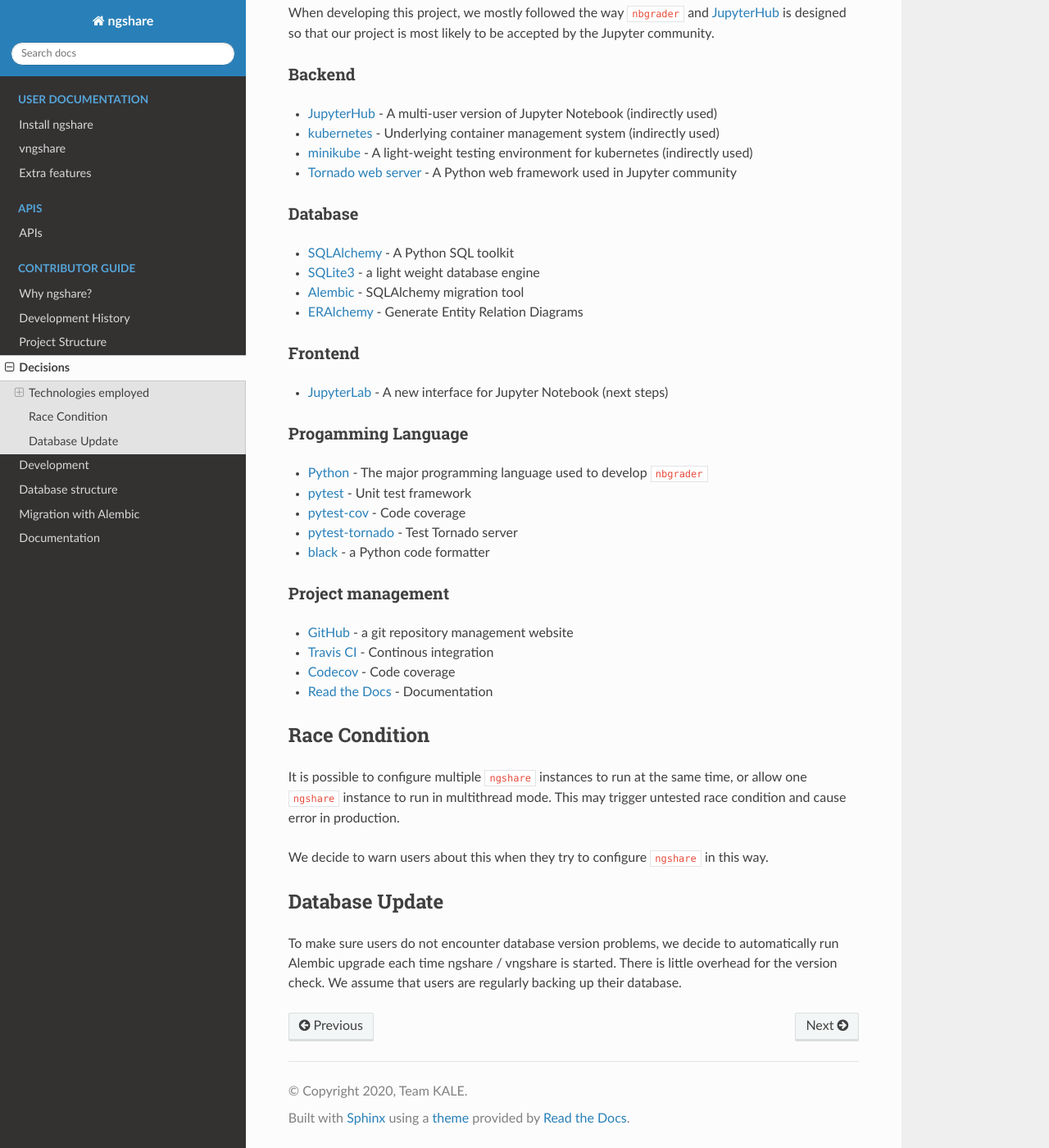
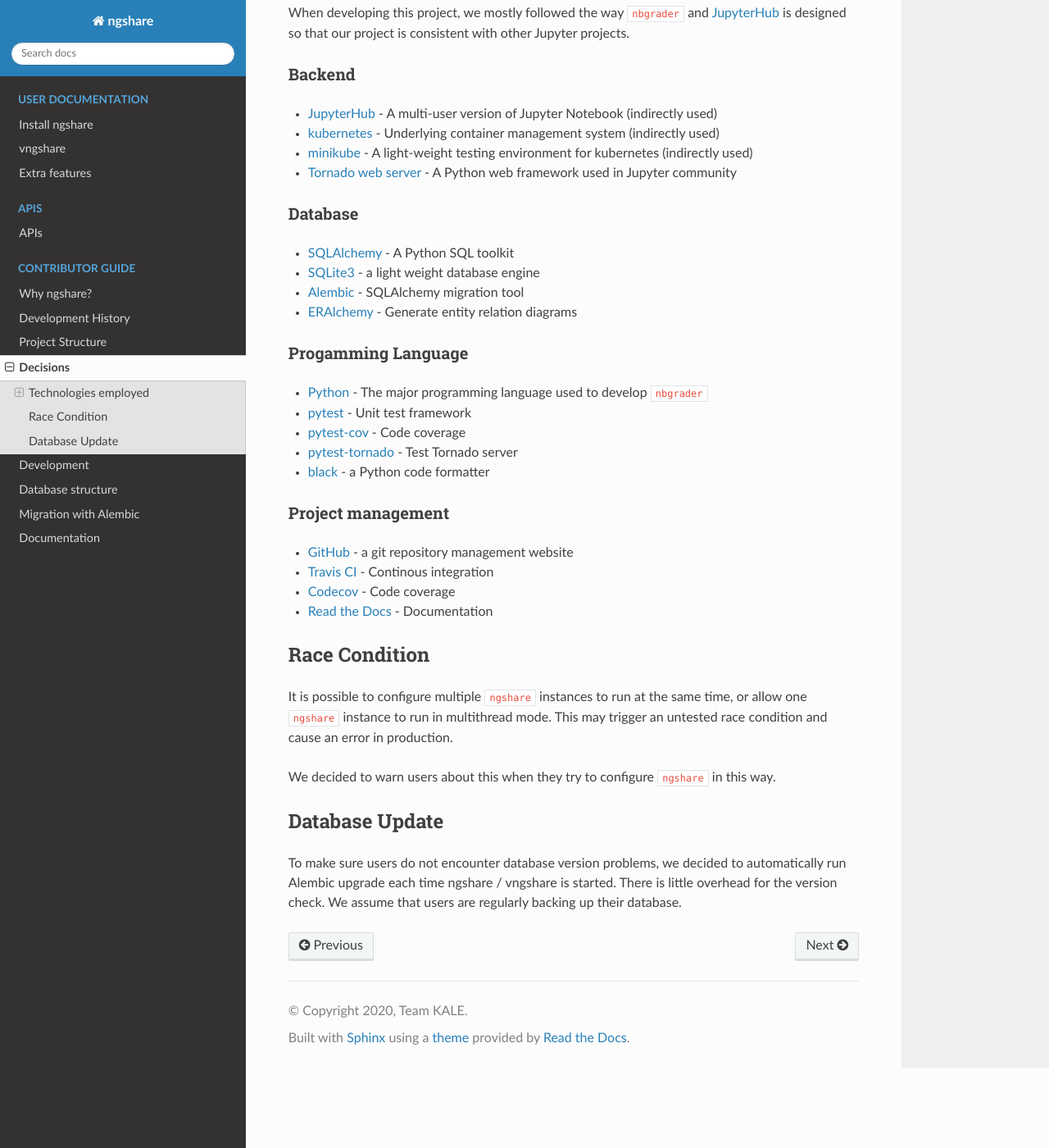
Before and after one commit to LibreTexts/ngshare, a Sphinx documentation site: the page built from docs/contributer_guide/decisions.rst, in a window 1280 px wide and 1400 px high, scrolled down 260 px. Shown: the whole window at 82% size. Built offline with Sphinx 7.4.7 and the Read the Docs theme 2.0.0, drawn with Linux system fonts in a browser that asks for light colours.

Commit message:
Clean up documentation for decisions.

```diff
--- a/docs/contributer_guide/decisions.rst
+++ b/docs/contributer_guide/decisions.rst
@@ -6,7 +6,7 @@
 Technologies employed
 ---------------------
 
-When developing this project, we mostly followed the way ``nbgrader`` and `JupyterHub <https://github.com/jupyterhub/jupyterhub>`_ is designed so that our project is most likely to be accepted by the Jupyter community.
+When developing this project, we mostly followed the way ``nbgrader`` and `JupyterHub <https://github.com/jupyterhub/jupyterhub>`_ is designed so that our project is consistent with other Jupyter projects.
 
 Backend
 ^^^^^^^
@@ -25,13 +25,8 @@
 * `SQLite3 <https://www.sqlite.org/index.html>`_ - a light weight database
   engine
 * `Alembic <https://alembic.sqlalchemy.org/>`_ - SQLAlchemy migration tool
-* `ERAlchemy <https://github.com/Alexis-benoist/eralchemy>`_ - Generate Entity
-  Relation Diagrams
-
-Frontend
-^^^^^^^^
-* `JupyterLab <https://github.com/jupyterlab/jupyterlab>`_ - A new interface for
-  Jupyter Notebook (next steps)
+* `ERAlchemy <https://github.com/Alexis-benoist/eralchemy>`_ - Generate entity
+  relation diagrams
 
 Progamming Language
 ^^^^^^^^^^^^^^^^^^^
@@ -52,10 +47,10 @@
 
 Race Condition
 --------------
-It is possible to configure multiple ``ngshare`` instances to run at the same time, or allow one ``ngshare`` instance to run in multithread mode. This may trigger untested race condition and cause error in production.
+It is possible to configure multiple ``ngshare`` instances to run at the same time, or allow one ``ngshare`` instance to run in multithread mode. This may trigger an untested race condition and cause an error in production.
 
-We decide to warn users about this when they try to configure ``ngshare`` in this way.
+We decided to warn users about this when they try to configure ``ngshare`` in this way.
 
 Database Update
 ---------------
-To make sure users do not encounter database version problems, we decide to automatically run Alembic upgrade each time ngshare / vngshare is started. There is little overhead for the version check. We assume that users are regularly backing up their database.
+To make sure users do not encounter database version problems, we decided to automatically run Alembic upgrade each time ngshare / vngshare is started. There is little overhead for the version check. We assume that users are regularly backing up their database.
```
